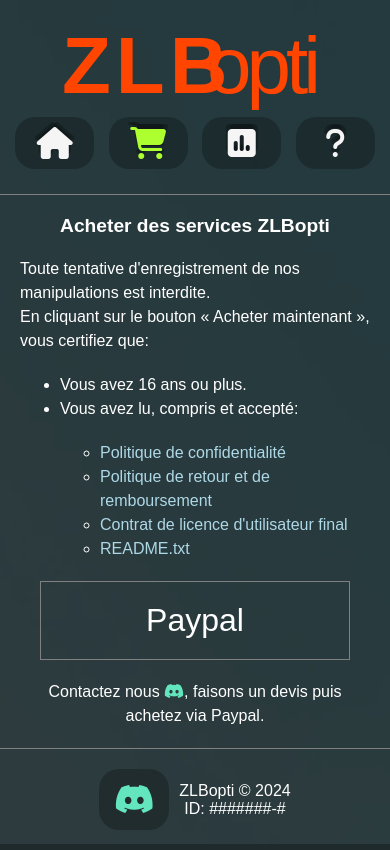
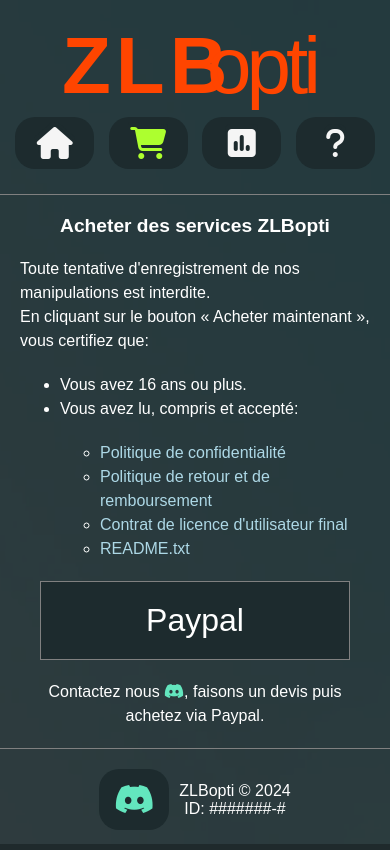
Before and after one commit to Lbaert/ZLBopti, a plain HTML site: page buy/index.html in a window 390 px wide. Drawn offline with Linux system fonts and the light colour scheme; a web font is replaced by a local one.

Commit message:
test - cls

```diff
--- a/style.css
+++ b/style.css
@@ -38,7 +38,7 @@
     padding-left: 10px;
 }
 footer .fa-discord {
-    background-color: rgba(0, 0, 0, 0.25);
+    background-color: #1D2B2E;
     padding: 30px 15px;
     border-radius: 20px;
 }
@@ -86,7 +86,7 @@
     margin: 10px;
     padding: 10px 20px;
     font-size: larger;
-    background: rgba(0, 0, 0, 0.25);
+    background: #1D2B2E;
     border-radius: 20px;
 }
 nav a.active, a:hover {
@@ -95,7 +95,7 @@
 
 .fa-solid {
     font-size: 200%;
-    text-shadow: -2px -5px rgba(0, 0, 0, 0.25), 2px -5px rgba(0, 0, 0, 0.25);
+    text-shadow: -2px -5px #1D2B2E, 2px -5px #1D2B2E;
 }
 
 .content {
@@ -119,6 +119,7 @@
     border: 1px solid grey;
     color: white;
     font-size: xx-large;
+    background-color: #1D2B2E;
 }
 a {
     color: lightblue;
@@ -181,7 +182,7 @@
         display: inline-grid;
         font-size: 1em;
         width: 10vw;
-        background: rgba(0, 0, 0, 0.25);
+        background: #1D2B2E;
         justify-content: center;
     }
     nav a span{
```
